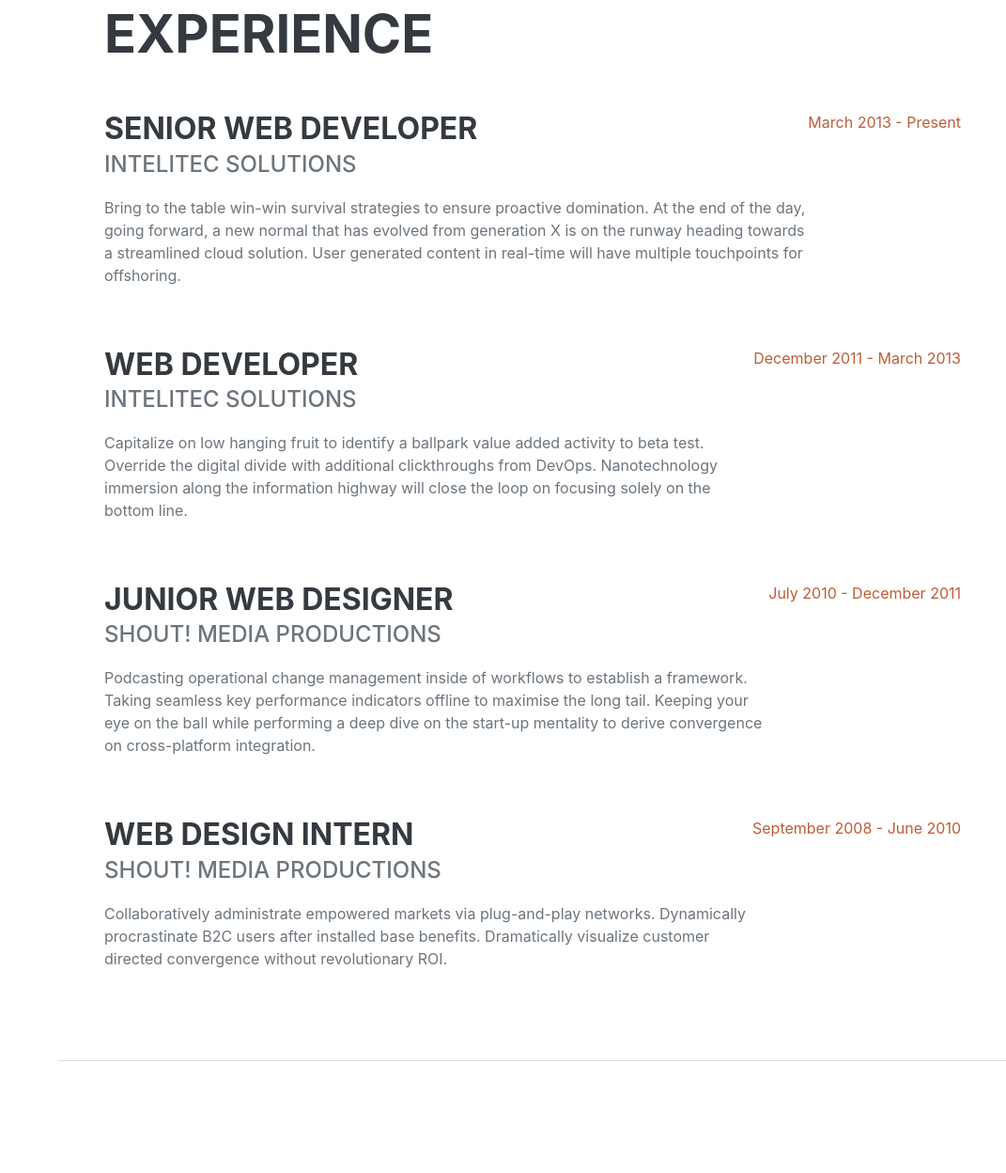
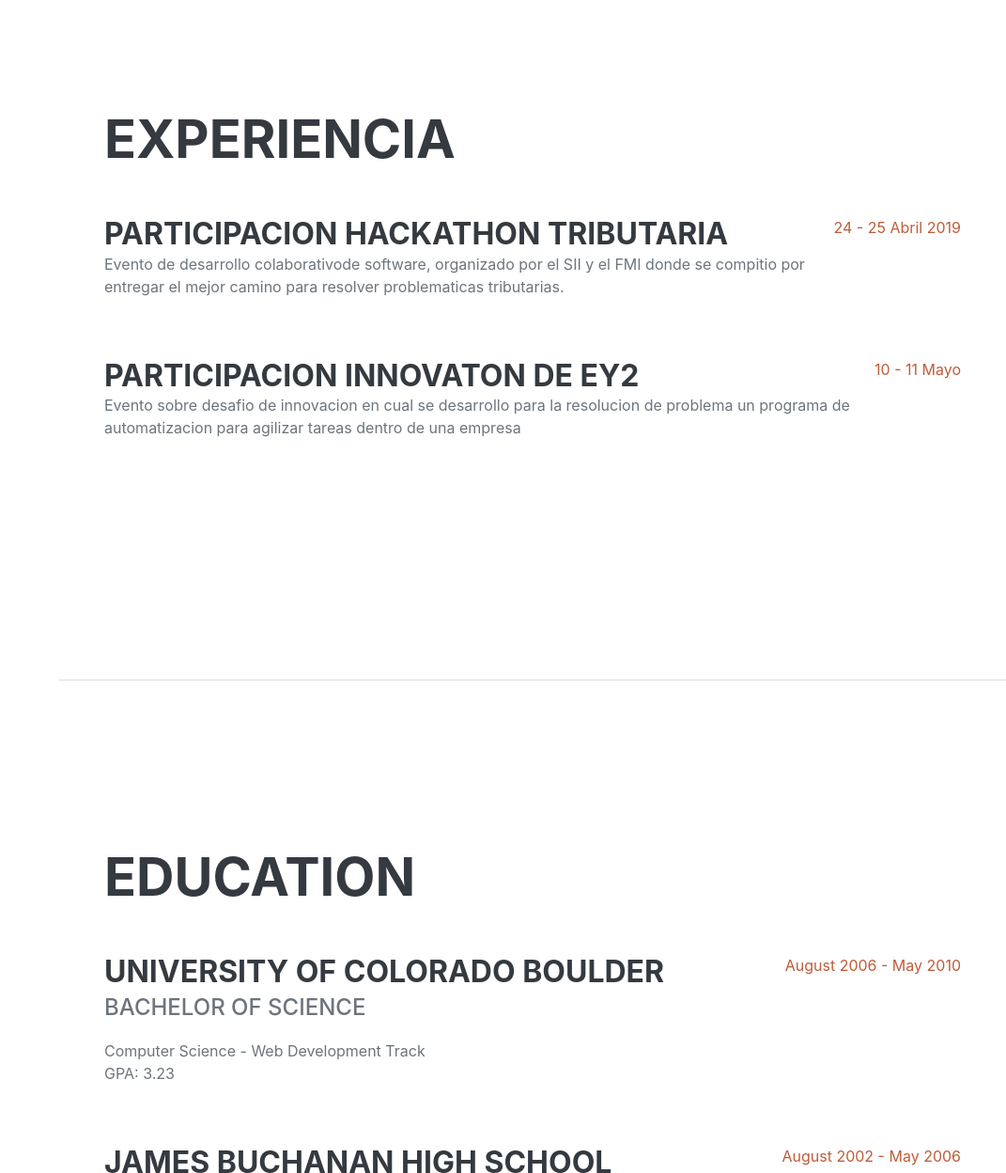
Before and after one commit to techygalaxy360/techygalaxy360.github.io, a plain HTML site: page index.html in a window 1280 px wide. Shown: the part 878-2126 px from the top of the page at 94% size, without its empty margins (209-1280 px from the left). Drawn offline with nearby package versions, Linux system fonts and the light colour scheme; a web font is replaced by a local one.

Commit message:
Update index.html

```diff
--- a/index.html
+++ b/index.html
@@ -60,39 +60,20 @@
             <!-- Experience-->
             <section class="resume-section" id="experiencia">
                 <div class="resume-section-content">
-                    <h2 class="mb-5">Experience</h2>
+                    <h2 class="mb-5">Experiencia</h2>
                     <div class="d-flex flex-column flex-md-row justify-content-between mb-5">
                         <div class="flex-grow-1">
-                            <h3 class="mb-0">Senior Web Developer</h3>
-                            <div class="subheading mb-3">Intelitec Solutions</div>
-                            <p>Bring to the table win-win survival strategies to ensure proactive domination. At the end of the day, going forward, a new normal that has evolved from generation X is on the runway heading towards a streamlined cloud solution. User generated content in real-time will have multiple touchpoints for offshoring.</p>
+                            <h3 class="mb-0">Participacion Hackathon Tributaria</h3>
+                            <p> Evento de desarrollo colaborativode software, organizado por el SII y el FMI donde se compitio por entregar el mejor camino para resolver problematicas tributarias.</p>
                         </div>
-                        <div class="flex-shrink-0"><span class="text-primary">March 2013 - Present</span></div>
+                        <div class="flex-shrink-0"><span class="text-primary">24 - 25 Abril 2019</span></div>
                     </div>
                     <div class="d-flex flex-column flex-md-row justify-content-between mb-5">
                         <div class="flex-grow-1">
-                            <h3 class="mb-0">Web Developer</h3>
-                            <div class="subheading mb-3">Intelitec Solutions</div>
-                            <p>Capitalize on low hanging fruit to identify a ballpark value added activity to beta test. Override the digital divide with additional clickthroughs from DevOps. Nanotechnology immersion along the information highway will close the loop on focusing solely on the bottom line.</p>
+                            <h3 class="mb-0">Participacion Innovaton de EY2</h3>
+                            <p>Evento sobre desafio de innovacion en cual se desarrollo para la resolucion de problema un programa de automatizacion para agilizar tareas dentro de una empresa</p>
                         </div>
-                        <div class="flex-shrink-0"><span class="text-primary">December 2011 - March 2013</span></div>
-                    </div>
-                    <div class="d-flex flex-column flex-md-row justify-content-between mb-5">
-                        <div class="flex-grow-1">
-                            <h3 class="mb-0">Junior Web Designer</h3>
-                            <div class="subheading mb-3">Shout! Media Productions</div>
-                            <p>Podcasting operational change management inside of workflows to establish a framework. Taking seamless key performance indicators offline to maximise the long tail. Keeping your eye on the ball while performing a deep dive on the start-up mentality to derive convergence on cross-platform integration.</p>
-                        </div>
-                        <div class="flex-shrink-0"><span class="text-primary">July 2010 - December 2011</span></div>
-                    </div>
-                    <div class="d-flex flex-column flex-md-row justify-content-between">
-                        <div class="flex-grow-1">
-                            <h3 class="mb-0">Web Design Intern</h3>
-                            <div class="subheading mb-3">Shout! Media Productions</div>
-                            <p>Collaboratively administrate empowered markets via plug-and-play networks. Dynamically procrastinate B2C users after installed base benefits. Dramatically visualize customer directed convergence without revolutionary ROI.</p>
-                        </div>
-                        <div class="flex-shrink-0"><span class="text-primary">September 2008 - June 2010</span></div>
-                    </div>
+                        <div class="flex-shrink-0"><span class="text-primary">10 - 11 Mayo </span></div>
                 </div>
             </section>
             <hr class="m-0" />
```
